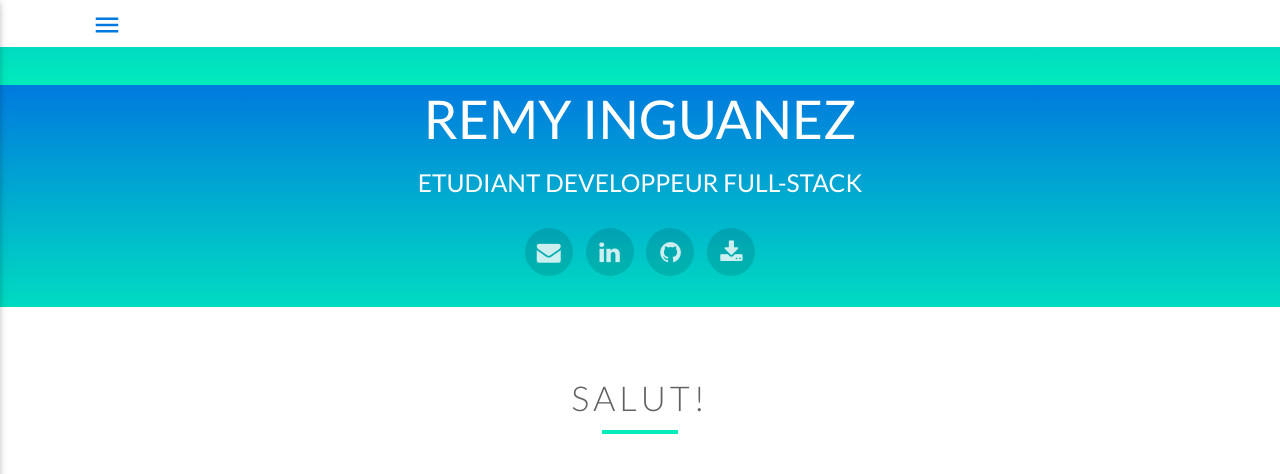
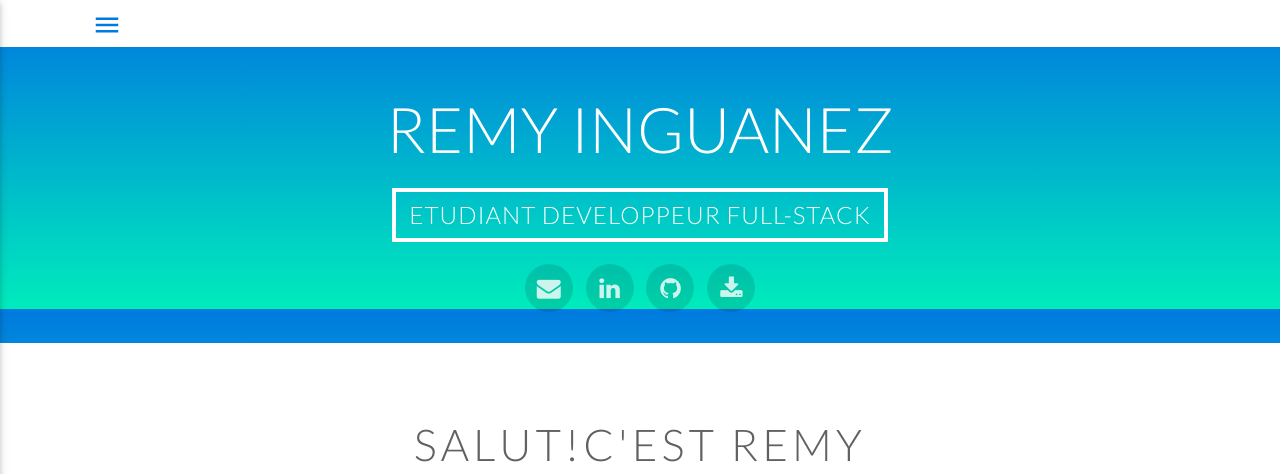
Before and after one commit to remy-inguanez/site-perso, a Jekyll site: the page index.html, which Jekyll copies as it is, in a window 1280 px wide. Shown: the top 474 px of the page. Built offline with Jekyll 4.4.1, drawn with Linux system fonts in a browser that asks for light colours; nearby versions of some CDN libraries; grey boxes are pictures that could not be loaded.

Commit message:
Add files via upload

```diff
--- a/css/index.css
+++ b/css/index.css
@@ -40,7 +40,7 @@
     background-image: linear-gradient(to top, #007adf 0%, #00ecbc 100%);
 }
 
-h4#title {
+h3#title {
     /* color: #58c4ea; */
     letter-spacing: 4px;
     font-weight: 300;
@@ -103,7 +103,7 @@
 }
 
 p#desc {
-    font-size: 2rem;
+    font-size: 6rem;
 }
 
 h1#raymond {
@@ -188,10 +188,11 @@
     color: #fff;
     background-color: #15c4a1;
     margin-bottom: 4px;
+    font-size: 16px;
 }
 
 p#aboutSkills {
-    font-size: 14pt;
+    font-size: 20px;
     margin-bottom: -1px;
 }
 
--- a/index.html
+++ b/index.html
@@ -5,8 +5,8 @@
 	<meta charset="utf-8">
 	<meta http-equiv="X-UA-Compatible" content="IE=edge">
 	<meta name="viewport" content="width=device-width, initial-scale=1">
-	<meta name="description" content="">
-	<meta name="keywords" content="HTML,CSS,JavaScript,HTML5,CSS3,Teaching,Canada,Kingston,Toronto,Raymond,Chung,Soccer,Basketball,Cooking,Swift,UX/UI,Product Designer,Web,Web Developer,San Francisco,New York,Los Angeles,United States,Queen's,Vaughan,Hire,Entrepreneur,Software Design,Conncurent Education,Vancouver,Montreal,Ontario,Raymond Chung,Developer,iOS,Software,Student,Design,Backend,Front-end,Github,Silicon Valley">
+	<meta name="description" content="Voici mon site perso!">
+	<meta name="keywords" content="HTML,CSS,JavaScript,HTML5,CSS3,Remy">
 	<title>Remy Inguanez</title>
 
 	<!-- CSS -->
@@ -43,7 +43,7 @@
 			<li><a href="#about">ABOUT</a></li>
 			<li><a href="#projects">PROJETS</a></li>
 			<li><a href="#contact">CONTACT</a></li>
-			<li id="menucontact"><i class="fa fa-envelope fa-stack-1.8x"></i> remy.inguanez@laplateforme.io</li>
+			<li> <a href="mailto:remy.inguanez@laplateforme.io">remy.inguanez@laplateforme.io</a></li>
 		</ul>
 		<a id='navbile' href="#" data-activates="nav-mobile" class="button-collapse"><i id="iconFix" class="material-icons">menu</i></a>
 	</div>
@@ -53,8 +53,8 @@
 	<div class="container">
 		<div class="row">
 			<div class="col s12 m12 l12 center">
-				<h2 id="raymond">REMY INGUANEZ</h2>
-				<h5 id="sub">ETUDIANT DEVELOPPEUR FULL-STACK</h5>
+				<h1 id="raymond">REMY INGUANEZ</h1>
+				<h2 id="sub">ETUDIANT DEVELOPPEUR FULL-STACK</h2>
 			</div>
 		</div>
 		<div class="row">
@@ -70,10 +70,9 @@
 	</div>
 </section>
 
-
 <section id="about" class="section scrollspy">
 	<div class="row center aTop">
-		<h4 id="title">SALUT!</h4>
+		<h3 id="title">SALUT!C'EST REMY</h4>
 		<hr id="hrTitle">
 	</div>
 	<div class="row">
@@ -99,8 +98,6 @@
 			<div id="skills" class="chip">Illustrator</div>
 
 			<p id="aboutSkills">FAMILIER AVEC:</p>
-
-			<div id="skills" class="chip">Java</div>
 
 			<div id="skills" class="chip">PHP</div>
 
```
